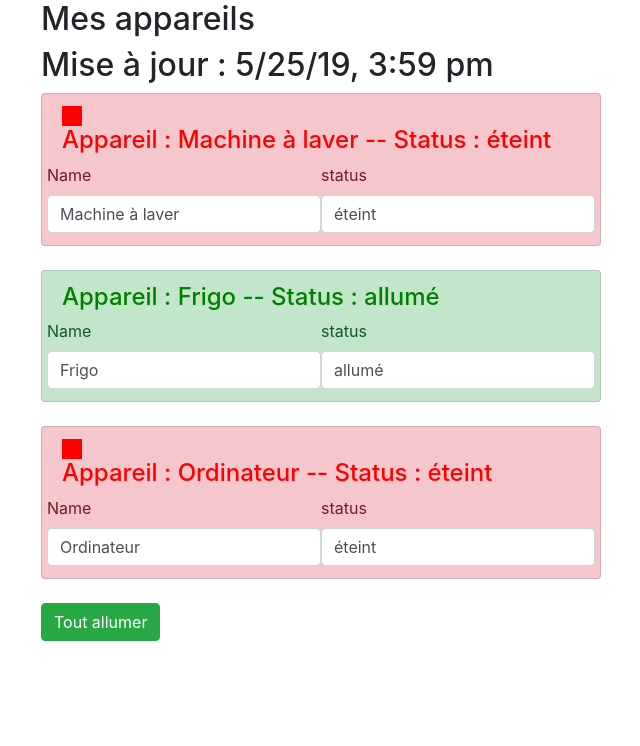
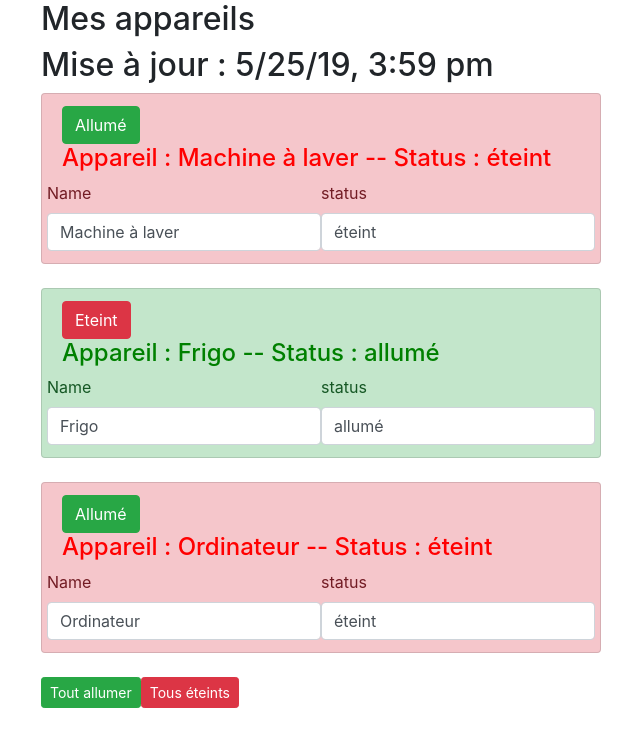
Before and after one commit to AhmedSoftware/angular7ArticleProject, an Angular app: page / in a window 1280 px wide. Shown: the top 746 px of the page, without its empty margins (29-669 px from the left). Built offline with nearby package versions, Linux system fonts and the light colour scheme.

Commit message:
Les services avec ng g service name

```diff
--- a/src/app/app.component.html
+++ b/src/app/app.component.html
@@ -3,13 +3,23 @@
     <div class="col-xs-12">
       <h2> Mes appareils</h2>
       <h2> Mise à jour : {{ lastUpdate |async|date :'short'|lowercase}}</h2>
-      <ul *ngFor ="let appareil of appareils" class="list-group">
-        <app-appareil [appareilName]="appareil.name" [appareilStatus]="appareil.status"></app-appareil>
+      <ul *ngFor ="let appareil of appareils; let i=index" class="list-group">
+        <app-appareil [appareilName]="appareil.name"
+                      [appareilStatus]="appareil.status"
+                      [index]="i"></app-appareil>
         <br>
       </ul>
-      <button class="btn btn-success"
-              [disabled]="!isAuth"
-              (click)="onAllumer()"> Tout allumer</button>
+
+          <button type="button" class="btn btn-sm btn-success"
+          [disabled]="!isAuth"
+          (click)="onAllumers()">Tout allumer
+          </button>
+          <button type="button" class="btn btn-sm btn-danger"
+          [disabled]="!isAuth"
+          (click)="onEteints()"> Tous éteints
+
+          </button>
+
     </div>
   </div>
 </div>
--- a/src/app/app.component.ts
+++ b/src/app/app.component.ts
@@ -1,4 +1,5 @@
 import { Component } from '@angular/core';
+import { AppareilService} from './appareil/appareil.service';
 
 @Component({
   selector: 'app-root',
@@ -7,37 +8,31 @@ import { Component } from '@angular/core';
 })
 export class AppComponent {
   isAuth=false;
+  appareils:any[];
   lastUpdate = new Promise((resolve,reject)=>{
     const date = new Date();
     setTimeout(()=>{
       resolve(date);
     },2000);
   });
-  appareils=[
-   {
-     name:'Machine à laver',
-     status:'éteint'
-   },
-   {
-     name:'Frigo',
-     status:'allumé'
-   },
-   {
-     name:'Ordinateur',
-     status:'éteint'
-   }
-  ];
-
-
 
   title = 'mon-projet-angular';
-  constructor(){
+  constructor( private appareilServie:AppareilService){
     setTimeout(()=>{
       this.isAuth=true;
     },4000);
+
   }
 
-  onAllumer(){
-    console.log("On allume tout");
+  onAllumers(){
+   this.appareilServie.switchOnAll();
+  }
+
+  onEteints(){
+    this.appareilServie.switchOfAlll();
+  }
+
+  ngOnInit(){
+    this.appareils=this.appareilServie.appareils;
   }
 }
--- a/src/app/app.module.ts
+++ b/src/app/app.module.ts
@@ -5,6 +5,7 @@ import { FormsModule } from '@angular/forms';
 import { AppRoutingModule } from './app-routing.module';
 import { AppComponent } from './app.component';
 import { AppareilComponent } from './appareil/appareil.component';
+import { AppareilService } from './appareil/appareil.service';
 
 @NgModule({
   declarations: [
@@ -16,7 +17,9 @@ import { AppareilComponent } from './appareil/appareil.component';
     AppRoutingModule,
     FormsModule
   ],
-  providers: [],
+  providers: [
+    AppareilService
+  ],
   bootstrap: [AppComponent]
 })
 export class AppModule { }
--- a/src/app/appareil/appareil.component.html
+++ b/src/app/appareil/appareil.component.html
@@ -2,11 +2,10 @@
 'list-group-item':true,
 'list-group-item-success':getStatus()==='allumé',
 'list-group-item-danger':getStatus()==='éteint'
-}"
-class="list-group-item">
-  <div style="width: 20px; height: 20px; background-color: red;" *ngIf="getStatus()=='éteint'"></div>
+}">
+  <button (click)="appareilClick()" [ngClass]="{'btn':true, 'btn-danger':toglebtn(),'btn-success':!toglebtn()}">{{namebtn}}</button>
   <h4 [ngStyle]="{color:getColor()}">Appareil : {{ appareilName}} -- Status : {{getStatus()}}</h4>
-   <div class="row">
+  <div class="row">
      <div class="col-xs-6">
         <label for="name">Name</label>
         <input type="text" id="name" class="form-control" [(ngModel)]="appareilName">
@@ -15,6 +14,5 @@ class="list-group-item">
        <label for="status"> status </label>
        <input type="text" name="status" id="status" class="form-control"[(ngModel)]="appareilStatus">
      </div>
-   </div>
-
+  </div>
 </li>
--- a/src/app/appareil/appareil.component.ts
+++ b/src/app/appareil/appareil.component.ts
@@ -1,5 +1,5 @@
 import { Component, OnInit, Input } from '@angular/core';
-
+import { AppareilService } from './appareil.service';
 @Component({
   selector: 'app-appareil',
   templateUrl: './appareil.component.html',
@@ -8,18 +8,32 @@ import { Component, OnInit, Input } from '@angular/core';
 export class AppareilComponent implements OnInit {
   @Input() appareilName: string;
   @Input() appareilStatus:string="éteint";
+  @Input() index:number;
+  namebtn:string;
 
-  constructor() {
+
+
+  constructor(private appareilServie:AppareilService) {
 
   }
 
   ngOnInit() {
+    this.toglebtn();
   }
 
   getStatus(){
     return this.appareilStatus;
   }
 
+  toglebtn(){
+    if(this.appareilStatus==='allumé'){
+      this.namebtn="Eteint";
+      return true;
+    }else{
+      this.namebtn="Allumé";
+      return false;
+    }
+  }
   getColor(){
     if(this.appareilStatus==='allumé'){
       return 'green';
@@ -28,4 +42,15 @@ export class AppareilComponent implements OnInit {
     }
   }
 
+  allumer(){
+    this.appareilServie.onSwitch(this.index)
+  }
+
+  eteint(){
+    this.appareilServie.ofSwitch(this.index);
+  }
+
+  appareilClick(){
+    this.appareilServie.togleSwitch(this.index);
+  }
 }
--- /dev/null
+++ b/src/app/appareil/appareil.service.ts
@@ -0,0 +1,52 @@
+import { Injectable } from '@angular/core';
+
+@Injectable({
+  providedIn: 'root'
+})
+export class AppareilService {
+
+  appareils=[
+    {
+      name:'Machine à laver',
+      status:'éteint'
+    },
+    {
+      name:'Frigo',
+      status:'allumé'
+    },
+    {
+      name:'Ordinateur',
+      status:'éteint'
+    }
+   ];
+
+   switchOnAll(){
+     for(let appareil of this.appareils){
+         appareil.status="allumé";
+     }
+   }
+
+   switchOfAlll(){
+     for(let appareil of this.appareils){
+       appareil.status="éteint";
+     }
+
+   }
+
+   onSwitch(i:number){
+     this.appareils[i].status="allumé";
+   }
+   ofSwitch(i:number){
+     this.appareils[i].status="éteint";
+   }
+
+   togleSwitch(i:number){
+     if(this.appareils[i].status=="allumé"){
+       this.appareils[i].status="éteint";
+     }else{
+       this.appareils[i].status="allumé";
+     }
+   }
+
+
+}
--- a/src/index.html
+++ b/src/index.html
@@ -2,7 +2,7 @@
 <html lang="en">
 <head>
   <meta charset="utf-8">
-  <title>MonProjetAngular</title>
+  <title>first Angluar7 Projet</title>
   <base href="/">
 
   <meta name="viewport" content="width=device-width, initial-scale=1">
```
